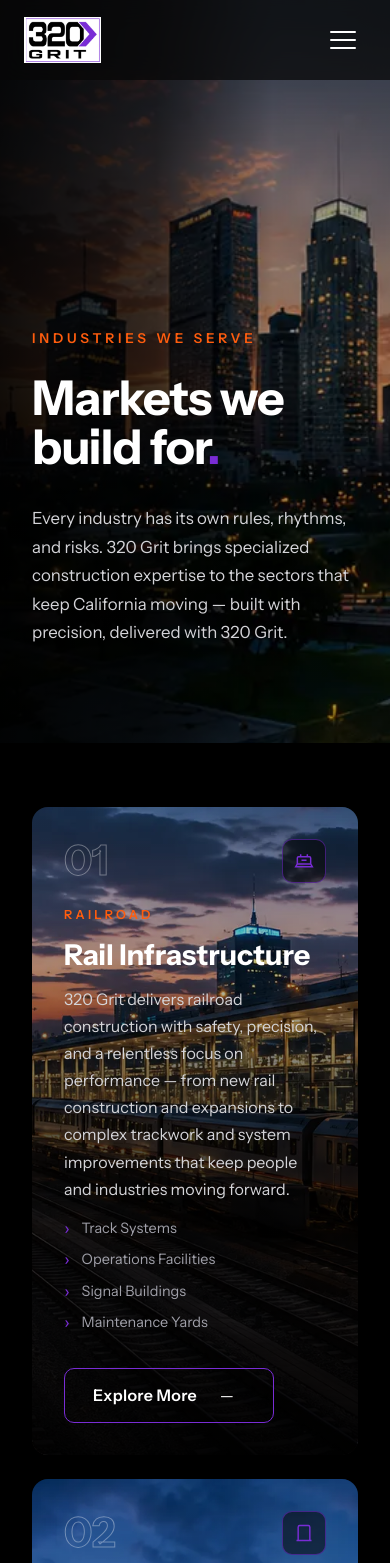
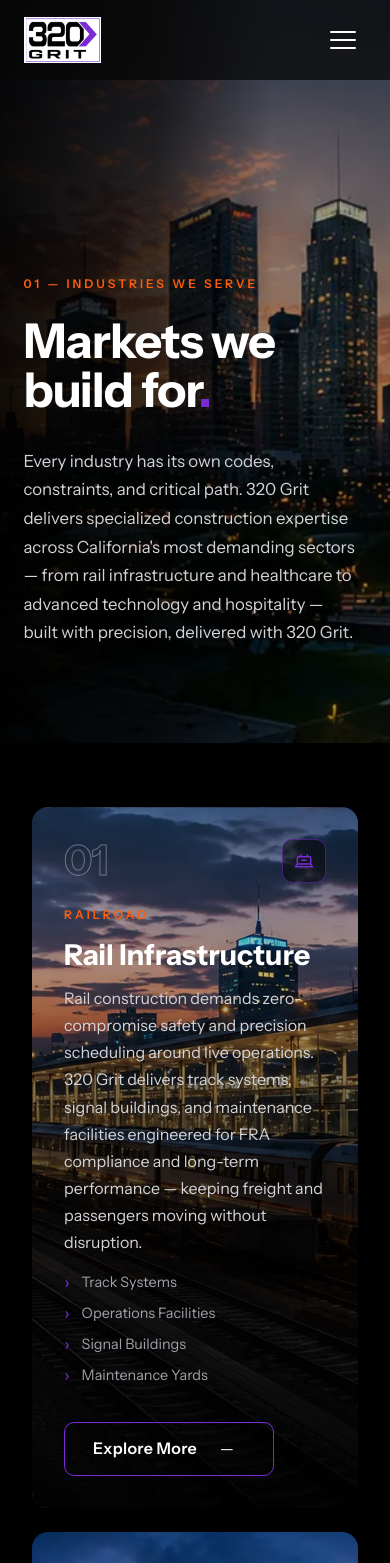
Before and after one commit to TaimoorWajid/website-320grit-angular, an Angular app: page /industries in a window 390 px wide. Shown: the top 1563 px of the page. Built offline with nearby package versions, Linux system fonts and the light colour scheme.

Commit message:
Industries index: consistency + SEO

```diff
--- a/src/app/features/markets/all-industries/all-industries-page.component.html
+++ b/src/app/features/markets/all-industries/all-industries-page.component.html
@@ -3,13 +3,14 @@
   <div class="ind-hero__bg" [style.background-image]="'url(' + heroBg + ')'" aria-hidden="true"></div>
   <div class="ind-hero__overlay" aria-hidden="true"></div>
   <div class="ind-hero__inner">
-    <p class="ind-hero__eyebrow" appReveal>Industries we serve</p>
+    <p class="grit-eyebrow" appReveal>01 — Industries We Serve</p>
     <h1 class="ind-hero__title" appReveal="{ y: 60, delay: 0.1 }">
       Markets we<br />build for<span class="ind-hero__dot">.</span>
     </h1>
     <p class="ind-hero__sub" appReveal="{ y: 40, delay: 0.2 }">
-      Every industry has its own rules, rhythms, and risks. 320 Grit brings specialized construction expertise to
-      the sectors that keep California moving — built with precision, delivered with 320 Grit.
+      Every industry has its own codes, constraints, and critical path. 320 Grit delivers specialized
+      construction expertise across California's most demanding sectors — from rail infrastructure and
+      healthcare to advanced technology and hospitality — built with precision, delivered with 320 Grit.
     </p>
   </div>
 </section>
@@ -25,7 +26,7 @@
             <span class="ind-card__number" aria-hidden="true">{{ industry.number }}</span>
             <span class="ind-card__icon"><app-market-icon [name]="industry.icon" [size]="20" /></span>
           </div>
-          <p class="ind-card__eyebrow">{{ industry.eyebrow }}</p>
+          <p class="grit-eyebrow ind-card__eyebrow">{{ industry.eyebrow }}</p>
           <h2 class="ind-card__title">{{ industry.title }}</h2>
           <p class="ind-card__text">{{ industry.paragraph }}</p>
           <ul class="ind-card__bullets">
@@ -43,15 +44,11 @@
   </div>
 </section>
 
-<section class="ind-cta">
-  <div class="ind-cta__inner" appReveal>
-    <h2 class="ind-cta__title">Have a project in one of these markets?</h2>
-    <p class="ind-cta__text">
-      Let's talk about how 320 Grit can bring your next build to life — on time, on budget, and built to last.
-    </p>
-    <a class="btn-explore ind-cta__btn" routerLink="/contact-us">
-      <span>Start the Conversation</span>
-      <span class="btn-explore-dash" aria-hidden="true">—</span>
-    </a>
-  </div>
-</section>
+<app-cta-band
+  sectionId="ind-cta"
+  eyebrow="02 — Get Started"
+  title="Have a project in one of<br />these markets?"
+  text="Let's talk about how 320 Grit can bring your next build to life — on time, on budget, and built to last."
+  ctaLabel="Start the Conversation"
+  ctaHref="/contact-us"
+/>
--- a/src/app/features/markets/all-industries/all-industries-page.component.scss
+++ b/src/app/features/markets/all-industries/all-industries-page.component.scss
@@ -33,17 +33,17 @@
   position: relative;
   z-index: 1;
   width: 100%;
-  max-width: var(--grit-container);
-  margin: 0 auto;
-  padding: 9rem 2rem 6rem;
+  padding: 9rem 2rem 6rem 10%;
 }
 
-.ind-hero__eyebrow {
-  color: var(--grit-accent-orange);
-  text-transform: uppercase;
-  letter-spacing: 0.28em;
-  font-size: 0.85rem;
-  font-weight: 600;
+@media (max-width: 768px) {
+  .ind-hero__inner {
+    padding-left: 6%;
+  }
+}
+
+.ind-hero__inner .grit-eyebrow {
+  display: block;
   margin: 0 0 1.5rem;
 }
 
@@ -169,12 +169,7 @@
   background: rgba(7, 7, 7, 0.55);
 }
 
-.ind-card__eyebrow {
-  text-transform: uppercase;
-  letter-spacing: 0.26em;
-  font-size: 0.78rem;
-  font-weight: 600;
-  color: var(--grit-accent-orange);
+.ind-card .grit-eyebrow {
   margin: 0;
 }
 
@@ -223,49 +218,6 @@
   margin-top: 1.25rem;
 }
 
-/* ---------- CTA band ---------- */
-.ind-cta {
-  background: linear-gradient(135deg, var(--grit-accent-violet) 0%, #5a1fa8 100%);
-  padding: clamp(4rem, 7vw, 6rem) 0;
-}
-
-.ind-cta__inner {
-  max-width: var(--grit-container);
-  margin: 0 auto;
-  padding: 0 2rem;
-  text-align: center;
-  display: flex;
-  flex-direction: column;
-  align-items: center;
-  gap: 1.25rem;
-}
-
-.ind-cta__title {
-  color: #fff;
-  font-size: clamp(1.9rem, 4vw, 3rem);
-  margin: 0;
-  font-weight: 700;
-}
-
-.ind-cta__text {
-  color: rgba(255, 255, 255, 0.85);
-  font-size: 1.1rem;
-  line-height: 1.7;
-  max-width: 40rem;
-  margin: 0;
-}
-
-/* White outline on the violet band (mirrors the process-card override). */
-.ind-cta .btn-explore.ind-cta__btn {
-  border-color: #fff;
-  color: #fff;
-}
-
-.ind-cta .btn-explore.ind-cta__btn:hover {
-  background: rgba(255, 255, 255, 0.14);
-  border-color: #fff;
-}
-
 @media (max-width: 900px) {
   .ind-grid__inner {
     grid-template-columns: 1fr;
--- a/src/app/features/markets/all-industries/all-industries-page.component.ts
+++ b/src/app/features/markets/all-industries/all-industries-page.component.ts
@@ -3,6 +3,7 @@ import { RouterLink } from '@angular/router';
 import { SeoService } from '../../../core/services/seo.service';
 import { RevealDirective } from '../../../shared/directives/reveal.directive';
 import { MarketIconComponent } from '../shared/market-icon/market-icon.component';
+import { CtaBandComponent } from '../../../shared/components/cta-band/cta-band.component';
 import { MARKET_IMG } from '../shared/market-assets';
 
 interface IndustryCard {
@@ -19,7 +20,7 @@ interface IndustryCard {
 /** Industries index page — full directory of the markets 320 Grit serves. */
 @Component({
   selector: 'app-all-industries-page',
-  imports: [RouterLink, RevealDirective, MarketIconComponent],
+  imports: [RouterLink, RevealDirective, MarketIconComponent, CtaBandComponent],
   templateUrl: './all-industries-page.component.html',
   styleUrl: './all-industries-page.component.scss',
 })
@@ -34,9 +35,9 @@ export class AllIndustriesPageComponent {
       title: 'Rail Infrastructure',
       bullets: ['Track Systems', 'Operations Facilities', 'Signal Buildings', 'Maintenance Yards'],
       paragraph:
-        '320 Grit delivers railroad construction with safety, precision, and a relentless focus on performance — ' +
-        'from new rail construction and expansions to complex trackwork and system improvements that keep people ' +
-        'and industries moving forward.',
+        'Rail construction demands zero-compromise safety and precision scheduling around live operations. 320 Grit ' +
+        'delivers track systems, signal buildings, and maintenance facilities engineered for FRA compliance and ' +
+        'long-term performance — keeping freight and passengers moving without disruption.',
       href: '/industries/railroads',
       bg: MARKET_IMG.railroad,
     },
@@ -47,9 +48,9 @@ export class AllIndustriesPageComponent {
       title: 'Hospital / MOB / Imaging',
       bullets: ['Hospitals', 'Medical Office Buildings', 'Imaging Centers', 'Outpatient Facilities'],
       paragraph:
-        'Precision-built healthcare environments designed around patient care. From hospitals and medical office ' +
-        'buildings to imaging centers, we deliver code-compliant, mission-critical facilities that support healing — ' +
-        'on time and on budget.',
+        'Healthcare construction is mission-critical: ICRA compliance, OSHPD/HCAI standards, and zero tolerance for ' +
+        'downtime. 320 Grit builds hospitals, medical office buildings, and imaging centers with infection control, ' +
+        'medical gas, and life-safety systems engineered around patient outcomes.',
       href: '/industries/healthcare',
       bg: MARKET_IMG.healthcare,
     },
@@ -65,9 +66,9 @@ export class AllIndustriesPageComponent {
         'Crisis Stabilization Units',
       ],
       paragraph:
-        '320 Grit designs and builds behavioral health facilities where safety and dignity come first. From ' +
-        'ligature-resistant inpatient units to warm residential treatment centers, we deliver therapeutic ' +
-        'environments that meet OSHPD and licensing standards across California.',
+        'Behavioral health facilities must balance clinical safety with human dignity. 320 Grit delivers ' +
+        'ligature-resistant inpatient units, residential treatment centers, and crisis stabilization units that meet ' +
+        'California licensing and HCAI requirements — therapeutic environments built for healing.',
       href: '/industries/behavioral-health',
       bg: MARKET_IMG.behavioralHealth,
     },
@@ -83,9 +84,9 @@ export class AllIndustriesPageComponent {
         'Advanced Manufacturing',
       ],
       paragraph:
-        'Technology facilities leave no room for error — and neither do we. 320 Grit builds data centers, ' +
-        'laboratories, and cleanrooms with the power redundancy, precision environmental controls, and security ' +
-        'that mission-critical operations demand, delivering zero-downtime construction.',
+        'Mission-critical facilities demand flawless execution. 320 Grit constructs data centers, life sciences ' +
+        'laboratories, and cleanrooms with redundant power, precision environmental controls, and validated ' +
+        'commissioning — delivering zero-downtime environments for research and technology operations.',
       href: '/industries/advanced-technology',
       bg: MARKET_IMG.lab,
     },
@@ -101,9 +102,9 @@ export class AllIndustriesPageComponent {
         'Medical & Lab Fit-Outs',
       ],
       paragraph:
-        'From concept to keys, 320 Grit delivers tenant improvements that turn empty shells into high-performing ' +
-        'workplaces. Our California TI teams specialize in fast-track office build-outs, corporate renovations, and ' +
-        'occupied-space construction — minimizing downtime while maximizing the return on your space.',
+        'Tenant improvements live or die on schedule. 320 Grit delivers fast-track office build-outs, corporate ' +
+        'renovations, and occupied-space construction across California — phased work plans, after-hours execution, ' +
+        'and minimal disruption to your operations while maximizing the return on every square foot.',
       href: '/industries/tenant-improvement',
       bg: MARKET_IMG.planning,
     },
@@ -114,9 +115,9 @@ export class AllIndustriesPageComponent {
       title: 'Learning Environments',
       bullets: ['K-12 Schools & Campuses', 'Higher Education', 'Classroom Modernizations', 'Gyms, Labs & Libraries'],
       paragraph:
-        '320 Grit builds learning environments engineered for the next generation. From K-12 campuses to university ' +
-        'facilities, we deliver classrooms, laboratories, and athletic spaces on tight academic calendars — with ' +
-        'student safety, durability, and the learning experience at the center of every build.',
+        'School construction runs on the academic calendar — there are no extensions. 320 Grit delivers K-12 ' +
+        'campuses, higher education facilities, and classroom modernizations phased around school sessions, with ' +
+        'student safety, DSA compliance, and durable, low-maintenance materials built into every project.',
       href: '/industries/education',
       bg: MARKET_IMG.banner,
     },
@@ -127,9 +128,9 @@ export class AllIndustriesPageComponent {
       title: 'Hotels & Guest Experiences',
       bullets: ['Hotels & Resorts', 'Restaurants & Bars', 'Lobbies & Common Areas', 'Guest Room Renovations'],
       paragraph:
-        'Great hospitality is built on unforgettable guest experiences — and so is 320 Grit. We deliver hotel ' +
-        'construction, restaurant build-outs, and resort renovations, crafting lobbies, guest rooms, and dining ' +
-        'spaces that keep guests coming back.',
+        'Hospitality construction is about revenue per available room — every day offline costs money. 320 Grit ' +
+        'delivers hotel renovations, restaurant build-outs, and resort upgrades on aggressive schedules, with ' +
+        'phased construction that keeps properties operational and guest experience uncompromised.',
       href: '/industries/hospitality',
       bg: MARKET_IMG.lobby,
     },
@@ -139,7 +140,7 @@ export class AllIndustriesPageComponent {
     inject(SeoService).update({
       title: 'Industries We Serve',
       description:
-        '320 Grit builds across railroads, healthcare, behavioral health, advanced technology, tenant improvement, education, and hospitality — California construction expertise in every market.',
+        '320 Grit is a California commercial contractor serving railroads, healthcare, behavioral health, advanced technology, tenant improvement, education, and hospitality markets — specialized construction expertise, on time and on budget.',
       canonicalPath: '/industries',
       image: MARKET_IMG.industries,
     });
```
